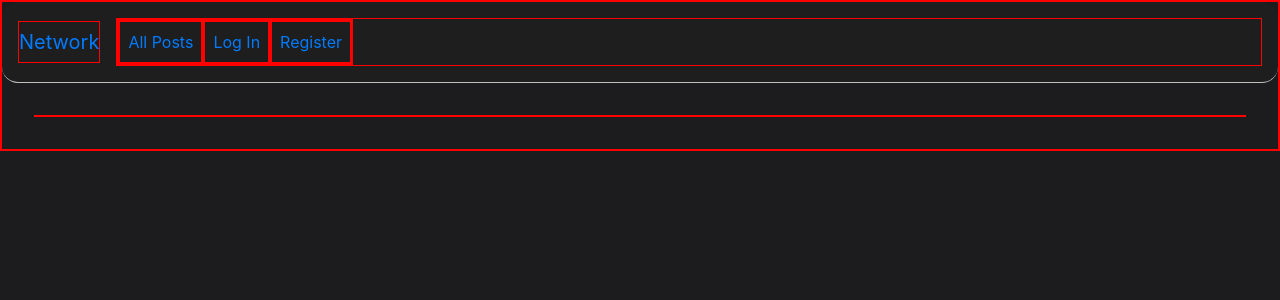
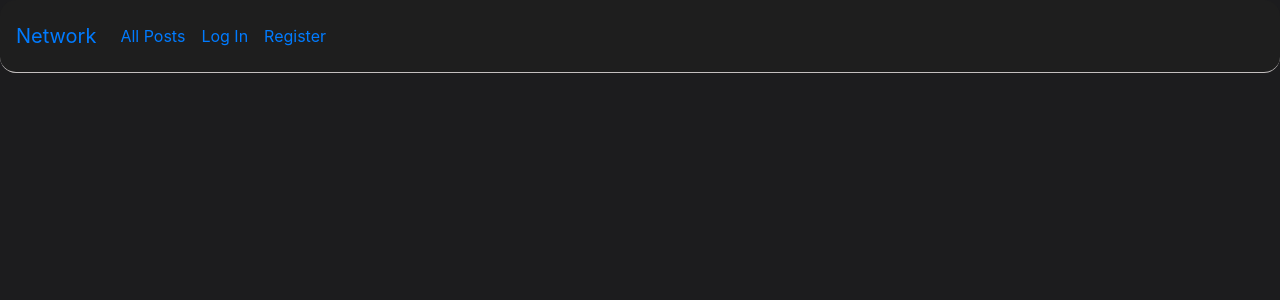
Before and after one commit to yoni-shewas/network, a Django app: page / in a window 1280 px wide. Shown: the top 300 px of the page. Run offline with Django 4.2, Linux system fonts and the light colour scheme; some libraries are stand-ins or nearby versions.

```diff
--- a/network/static/network/styles.css
+++ b/network/static/network/styles.css
@@ -105,9 +105,7 @@ form{
     width: 100%;
 }
 
-*{
-    border: 1px solid red;
-}
+
 
 @media (max-width: 1068px) {
     .body-container {
--- a/static/network/styles.css
+++ b/static/network/styles.css
@@ -105,9 +105,7 @@ form{
     width: 100%;
 }
 
-*{
-    border: 1px solid red;
-}
+
 
 @media (max-width: 1068px) {
     .body-container {
```
